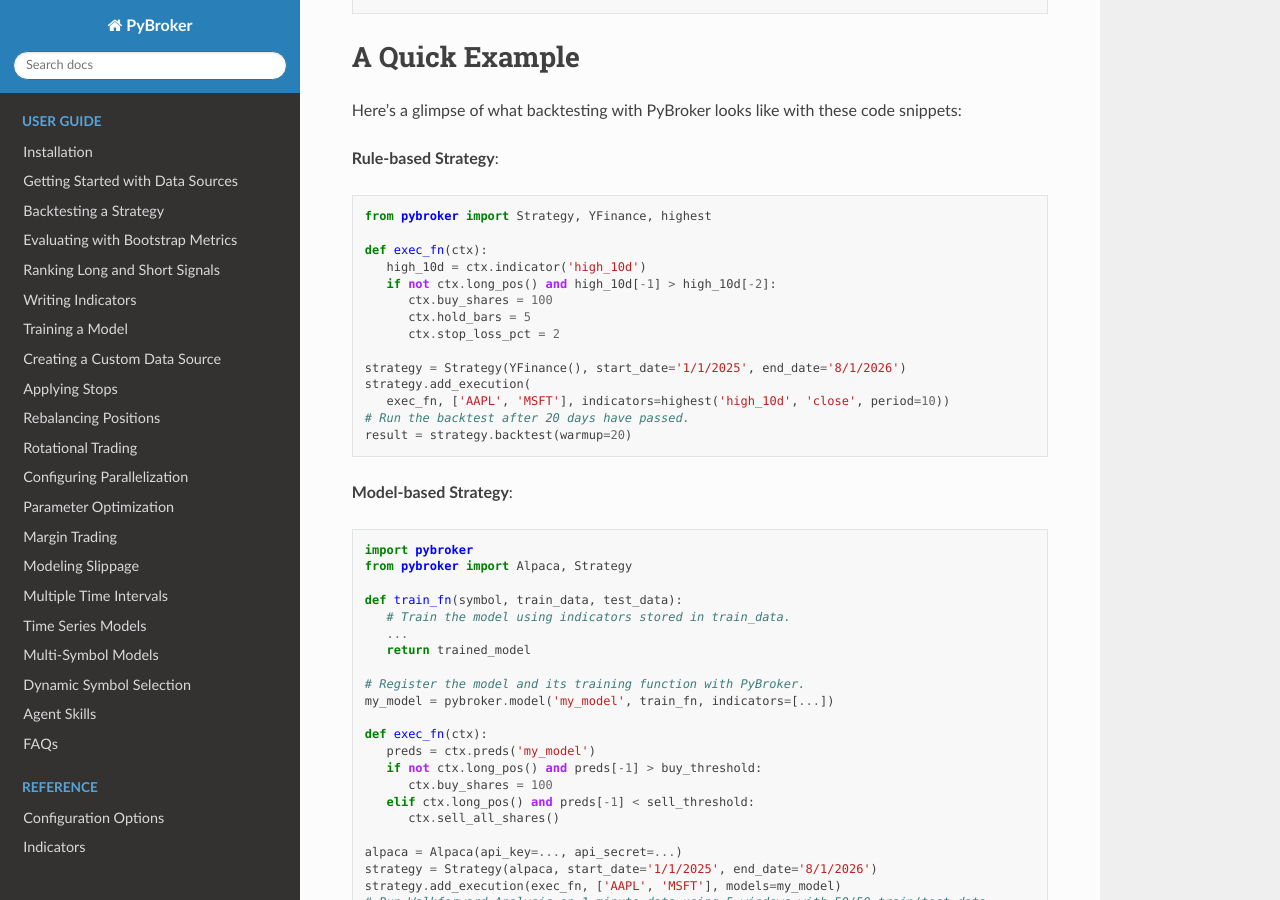
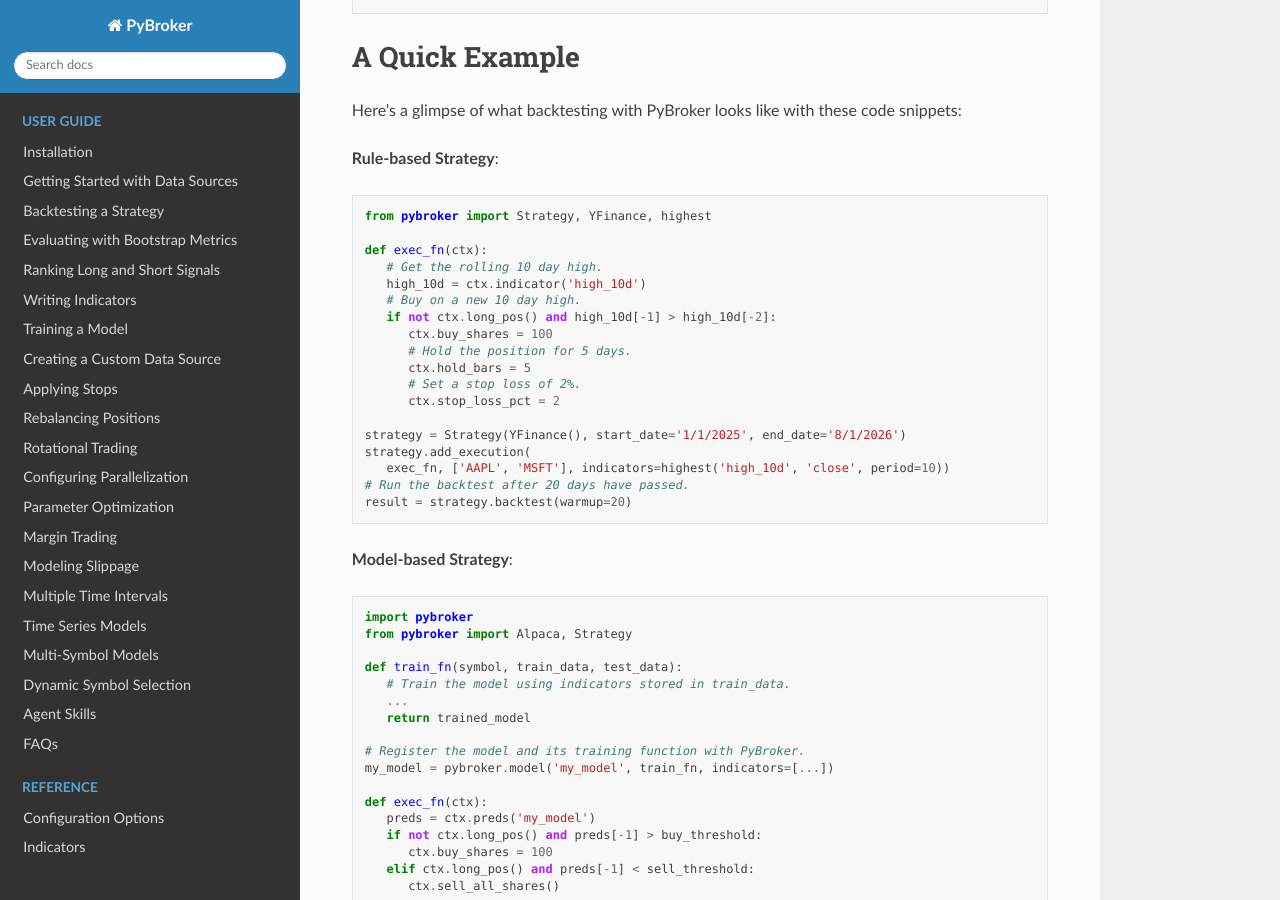
Before and after one commit to edtechre/pybroker, a Sphinx documentation site: the page built from docs/source/index.rst, in a window 1280 px wide and 900 px high, scrolled down 1214 px. Built offline with Sphinx 7.4.7 and the Read the Docs theme 3.1.0, drawn with Linux system fonts in a browser that asks for light colours.

Commit message:
Add back example code comments

```diff
--- a/docs/source/index.rst
+++ b/docs/source/index.rst
@@ -99,10 +99,14 @@ snippets:
    from pybroker import Strategy, YFinance, highest
 
    def exec_fn(ctx):
+      # Get the rolling 10 day high.
       high_10d = ctx.indicator('high_10d')
+      # Buy on a new 10 day high.
       if not ctx.long_pos() and high_10d[-1] > high_10d[-2]:
          ctx.buy_shares = 100
+         # Hold the position for 5 days.
          ctx.hold_bars = 5
+         # Set a stop loss of 2%.
          ctx.stop_loss_pct = 2
 
    strategy = Strategy(YFinance(), start_date='1/1/2025', end_date='8/1/2026')
```
Also changed, not shown: README.md (+4 -0 lines).
